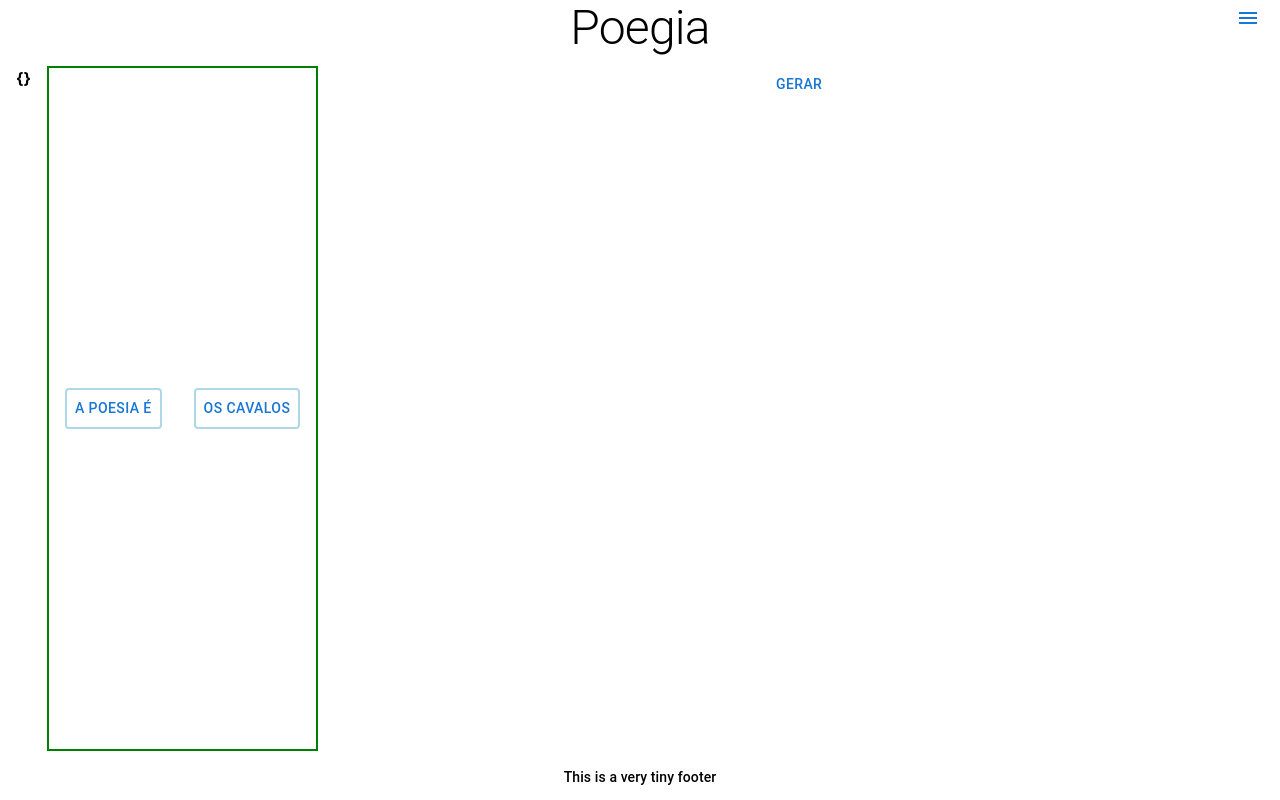
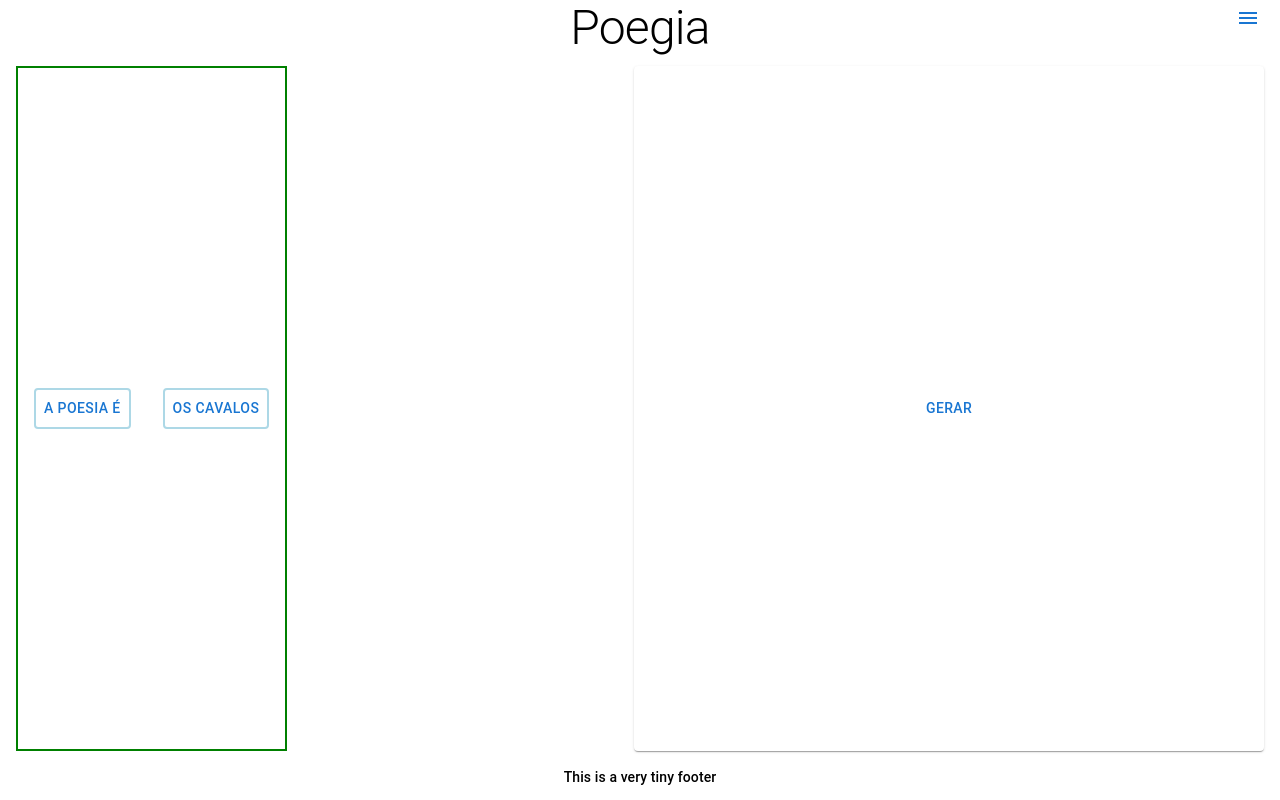
Before and after one commit to iamunhoz/poegia, a React (Vite) app: page / in a window 1280 px wide. Built offline with nearby package versions, Linux system fonts and the light colour scheme; no server answers.

Commit message:
proof of concept is checkable

```diff
--- a/src/pages/Home/components/ImageFrame/index.tsx
+++ b/src/pages/Home/components/ImageFrame/index.tsx
@@ -1,19 +1,24 @@
 import { Box, BoxProps, Button, CircularProgress, Paper } from "@mui/material"
-import { useAtom, useAtomValue } from "jotai"
-import { dalleImageQueryAtom, dalleImageURLAtom } from "src/state"
+import { useAtom } from "jotai"
+import { dalleImageURLAtom } from "src/state"
 import { openaiImageQuery } from "src/api"
 import { useState } from "react"
+import { usePoetryActions } from "src/state/poetries"
+
+const dalleQueryText = (stringfiedPoetry: string) => {
+  return `The following text in single quotes is a poetry: '${stringfiedPoetry}'. Please, draw an image that reflects the idea of the poetry. The picture must be suited for children. In the picture, use only the words of the poetry in this request, no other words.`
+}
 
 export default function ImageFrame(props: BoxProps) {
-  const [dalleImageQuery] = useAtom(dalleImageQueryAtom)
+  const { stringfySelectedPoetry } = usePoetryActions()
   const [isLoading, setIsLoading] = useState(false)
-  const [, setDalleImageURL] = useAtom(dalleImageURLAtom)
-
-  const dalleImageURL = useAtomValue(dalleImageURLAtom)
+  const [dalleImageURL, setDalleImageURL] = useAtom(dalleImageURLAtom)
 
   const handleGerar = async () => {
     setIsLoading(true)
-    const imageURL = await openaiImageQuery(dalleImageQuery)
+    const imageURL = await openaiImageQuery(
+      dalleQueryText(stringfySelectedPoetry())
+    )
     setIsLoading(false)
 
     setDalleImageURL(imageURL)
--- a/src/pages/Home/index.tsx
+++ b/src/pages/Home/index.tsx
@@ -1,15 +1,12 @@
 import { Box, Button } from "@mui/material"
-import { /* ImageFrame, */ PoetryBox, Wordbank } from "./components"
+import { ImageFrame, PoetryBox, Wordbank } from "./components"
 import { DndProvider } from "react-dnd"
 import { HTML5Backend } from "react-dnd-html5-backend"
 import { PoetrySelector } from "./components/PoetrySelector"
 import { usePoetryActions } from "src/state/poetries"
-import { useAtomValue } from "jotai"
-import { selectedPhrasesAtom } from "src/state"
 
 export default function Home() {
   const { stringfySelectedPoetry } = usePoetryActions()
-  const selectedPhrases = useAtomValue(selectedPhrasesAtom)
 
   const handleGerar = () => {
     console.log({ stringfiedSelectedPoetry: stringfySelectedPoetry() })
@@ -17,22 +14,19 @@ export default function Home() {
 
   return (
     <Box display="flex" height="100%" gap={2} p={2}>
-      <h4>{JSON.stringify(selectedPhrases)}</h4>
-      {/* seletor de poesias */}
       <PoetrySelector />
 
-      {/* deve ser exibido quando houver uma poesia selecionada */}
       <DndProvider backend={HTML5Backend}>
         <Box display="flex" flexDirection="column" flex={1} gap={2}>
           <PoetryBox flex={3} />
-          <Button onClick={handleGerar}>Gerar</Button>
+          <Button onClick={handleGerar} sx={{ display: "none" }}>
+            Gerar
+          </Button>
           <Wordbank flex={1} />
         </Box>
       </DndProvider>
 
-      {/* esse é exibido só quando o dall-e devolver a url da imagem gerada
-        <ImageFrame flex={2} />
-      */}
+      <ImageFrame flex={2} />
     </Box>
   )
 }
```
